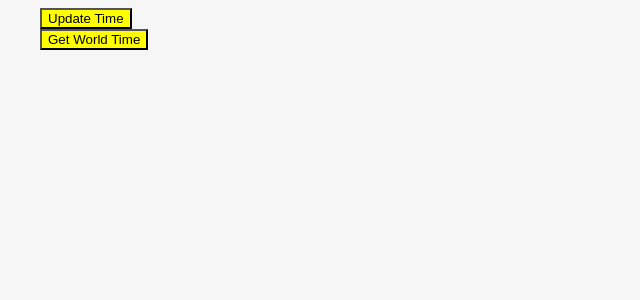
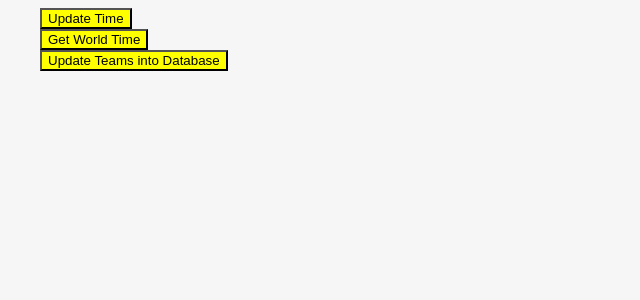
Before and after one commit to Blizz9/dime-package, a Flask app: page / in a window 1280 px wide. Shown: the top 300 px of the page, without its empty margins (0-640 px from the left). Run offline with Flask 2, Linux system fonts and the light colour scheme; some libraries are stand-ins or nearby versions.

Commit message:
Added DB table for NCAAF teams and wrote example of using sportsindex package to populate the DB with the teams.

```diff
--- a/app.py
+++ b/app.py
@@ -9,6 +9,8 @@ import psycopg2
 
 # this imports the package we are using as an HTTP request helper
 import requests
+
+from sportsreference.ncaaf.teams import Teams
 
 # this reads all of the environment variables
 host = os.environ['HOST']
@@ -68,6 +70,26 @@ def getTime():
         status=200,
     )
 
+@webApp.route("/updateteams")
+def updateTeams():
+    dbConnection = psycopg2.connect(dbConnectionString)
+    dbCursor = dbConnection.cursor()
+
+    dbCursor.execute("""TRUNCATE TABLE teams;""")
+
+    teams = Teams(2018)
+    for team in teams:
+        dbCursor.execute("""INSERT INTO teams VALUES(DEFAULT, %s, %s, %s);""", (team._year, team.name, team.conference,))
+    dbConnection.commit()
+
+    dbCursor.close()
+    dbConnection.close()
+
+    return Response(
+        "All teams updated to database successfully",
+        status=200,
+    )
+
 # this function serves the '/' endpoint; it serves index.html from the ./templates directory with a few values injected
 # into the template
 @webApp.route('/')
--- a/static/scripts.js
+++ b/static/scripts.js
@@ -21,3 +21,13 @@ function getTime() {
   };
   request.send();
 }
+
+function updateTeams() {
+  var request = new XMLHttpRequest();
+  request.open('GET', '/updateteams', true);
+  request.onload = function () {
+    var updateTeamsResponseTextField = document.getElementById("updateteamsresponse");
+    updateTeamsResponseTextField.innerHTML = this.response;
+  };
+  request.send();
+}
--- a/templates/index.html
+++ b/templates/index.html
@@ -22,6 +22,9 @@
     <button class="button" onclick="getTime()">Get World Time</button>
     <!-- this div is a placeholder that will show the response from the getTime() JS function -->
     <div id="gettimeresponse"></div>
+
+    <button class="button" onclick="updateTeams()">Update Teams into Database</button>
+    <div id="updateteamsresponse"></div>
   </div>
 
   <!-- import our JavaScript -->
```
Also changed, not shown: database/buildscript.sql (+9 -0 lines), 1 other file.
